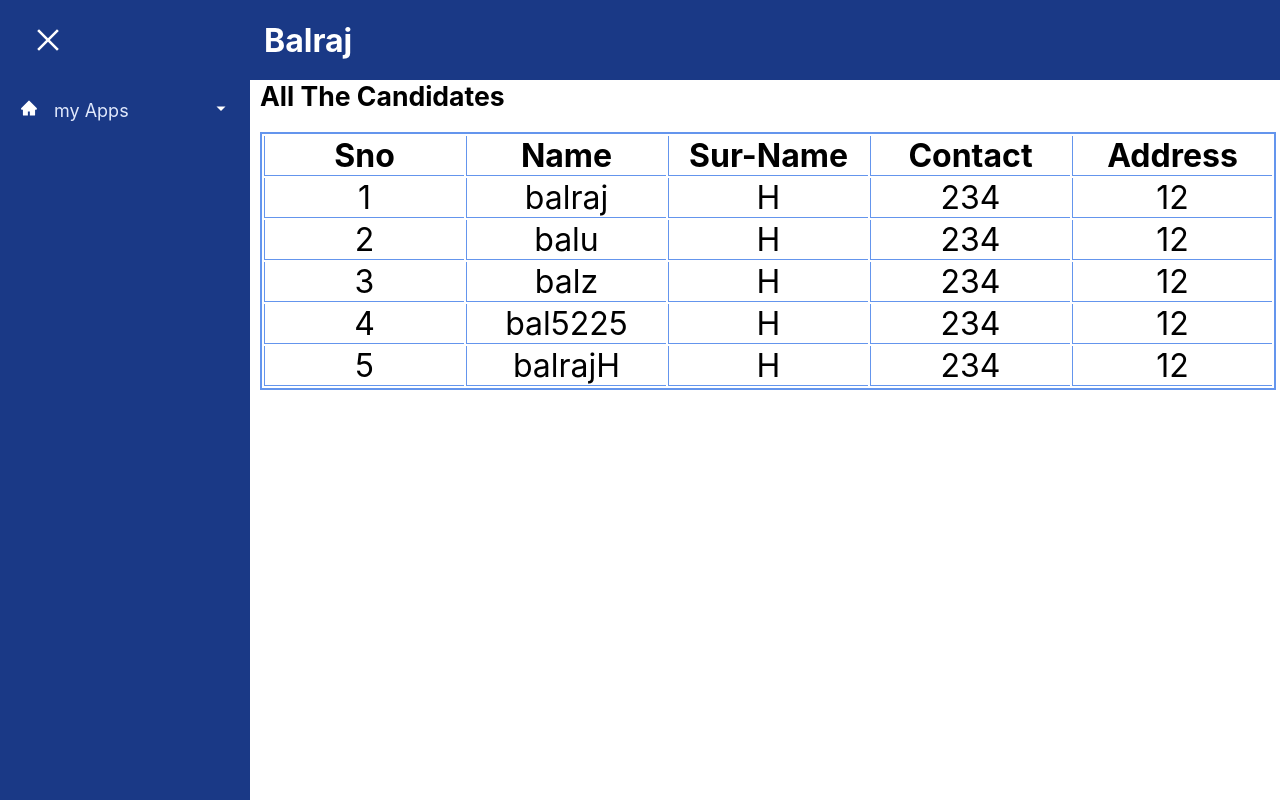
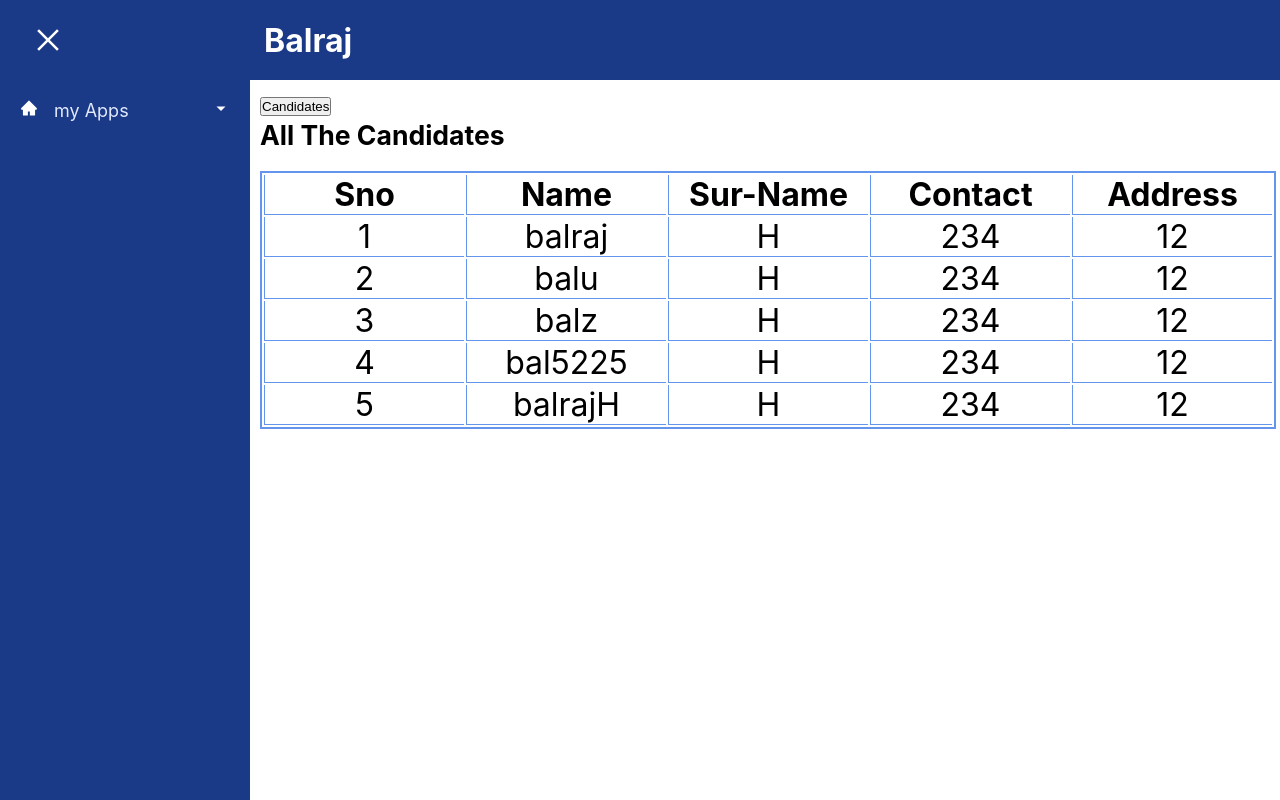
Before and after one commit to Balraj5252/test, a React (Create React App) app: page /my/table in a window 1280 px wide. Built offline with nearby package versions, Linux system fonts and the light colour scheme.

Commit message:
cross error

```diff
--- a/package.json
+++ b/package.json
@@ -2,10 +2,12 @@
   "name": "test",
   "version": "0.1.0",
   "private": true,
+  "proxy": "http://localhost:9090",
   "dependencies": {
     "@testing-library/jest-dom": "^5.17.0",
     "@testing-library/react": "^13.4.0",
     "@testing-library/user-event": "^13.5.0",
+    "axios": "^1.7.7",
     "react": "^18.3.1",
     "react-dom": "^18.3.1",
     "react-icons": "^5.3.0",
--- a/src/my/table/index.js
+++ b/src/my/table/index.js
@@ -3,7 +3,7 @@
 
 
 //let  data = {sno: Number, name: String, surName: String, contact: Number, address: String }
-
+import axios from "axios";
 import {useState} from "react";
 
 let data1 = [
@@ -78,9 +78,21 @@ function TableData() {
     const clickedData = (item) => {
         setSelectedData(item)
     }
+    const getCustomersData = () => {
+        axios
+            .get("http://192.168.0.22:9090/test/questions",
+                {headers: {
+                        Accept: "applicaiton/json",
+                        "Access-Control-Allow-Origin": "*",
+                        "Content-Type": "application/json",
+                    }})
+            .then(data => console.log(data.data))
+            .catch(error => console.log(error));
+    };
     return(
         <div>
             {printData(selectedData)}
+            <button onClick={getCustomersData}> Candidates</button>
             <h5>All The Candidates </h5>
             <table>
                 <thead>
--- a/src/my/ticTac/index.js
+++ b/src/my/ticTac/index.js
@@ -1,4 +1,7 @@
+import {useLocation} from "react-router-dom";
+
 export function Tic() {
-    return (<div>in Tic Tac</div>);
+    let location = useLocation();
+    return (<div>in Tic Tac {location.pathname}</div>);
 
 }
```
Also changed, not shown: 1 other file (tests, documents, lock files or other folders).
